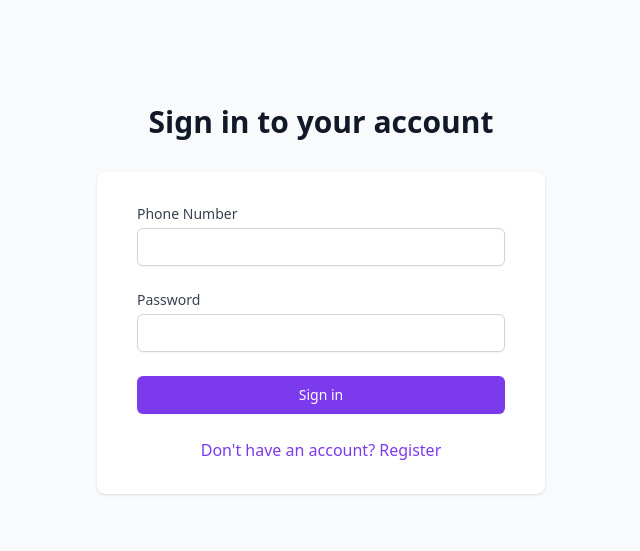
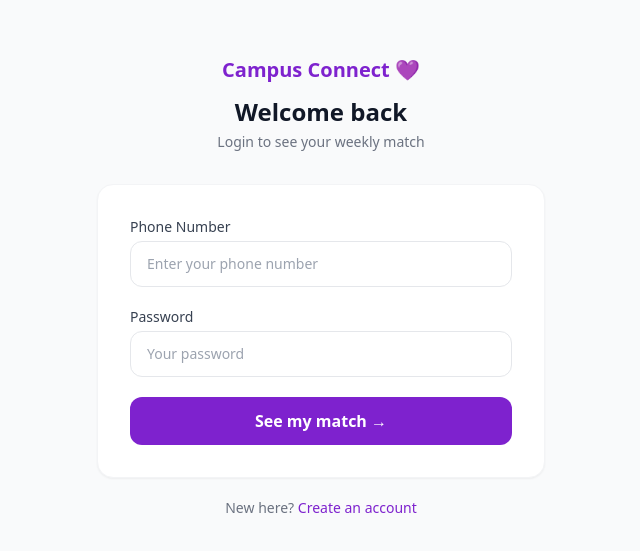
Before and after one commit to DarkKnight52703/campus-connect, a React (Vite) app in the folder client/: page /login in a window 1280 px wide. Shown: the part 113-664 px from the top of the page, without its empty margins (319-959 px from the left). Built offline with nearby package versions, Linux system fonts and the light colour scheme; no server answers.

Commit message:
Redesign: Login.jsx

```diff
--- a/client/src/pages/Login.jsx
+++ b/client/src/pages/Login.jsx
@@ -4,63 +4,64 @@ import { toast } from 'react-hot-toast';
 import { loginUser } from '../api';
 import { useAuth } from '../contexts/AuthContext';
 
-const Login = () => {
+export default function Login() {
   const navigate = useNavigate();
   const { login } = useAuth();
-  const [formData, setFormData] = useState({ phone: '', password: '' });
+  const [loading, setLoading] = useState(false);
+  const [form, setForm] = useState({ phone: '', password: '' });
 
-  const handleChange = (e) => {
-    setFormData({ ...formData, [e.target.name]: e.target.value });
-  };
+  const handle = e => setForm({ ...form, [e.target.name]: e.target.value });
 
-  const handleSubmit = async (e) => {
+  const submit = async e => {
     e.preventDefault();
+    setLoading(true);
     try {
-      const res = await loginUser(formData);
+      const res = await loginUser(form);
       login(res.data.token, res.data.user);
-      toast.success('Logged in successfully!');
+      toast.success('Welcome back!');
       navigate('/dashboard');
-    } catch (error) {
-      toast.error(error.response?.data?.message || 'Login failed');
-    }
+    } catch (err) {
+      toast.error(err.response?.data?.message || 'Login failed');
+    } finally { setLoading(false); }
   };
 
   return (
-    <div className="min-h-screen bg-gray-50 flex flex-col justify-center py-12 sm:px-6 lg:px-8">
-      <div className="sm:mx-auto sm:w-full sm:max-w-md">
-        <h2 className="mt-6 text-center text-3xl font-extrabold text-gray-900">Sign in to your account</h2>
-      </div>
+    <div className="min-h-screen bg-gray-50 flex flex-col justify-center py-10 px-4">
+      <div className="max-w-md mx-auto w-full">
+        <div className="text-center mb-8">
+          <Link to="/" className="text-purple-700 font-bold text-xl">Campus Connect 💜</Link>
+          <h2 className="text-2xl font-bold text-gray-900 mt-3">Welcome back</h2>
+          <p className="text-gray-500 text-sm mt-1">Login to see your weekly match</p>
+        </div>
 
-      <div className="mt-8 sm:mx-auto sm:w-full sm:max-w-md">
-        <div className="bg-white py-8 px-4 shadow sm:rounded-lg sm:px-10">
-          <form className="space-y-6" onSubmit={handleSubmit}>
+        <div className="bg-white rounded-2xl shadow-sm border border-gray-100 p-8">
+          <form onSubmit={submit} className="space-y-5">
             <div>
-              <label className="block text-sm font-medium text-gray-700">Phone Number</label>
-              <div className="mt-1">
-                <input name="phone" type="tel" required className="appearance-none block w-full px-3 py-2 border border-gray-300 rounded-md shadow-sm placeholder-gray-400 focus:outline-none focus:ring-primary-500 focus:border-primary-500 sm:text-sm" value={formData.phone} onChange={handleChange} />
-              </div>
+              <label className="block text-sm font-medium text-gray-700 mb-1">Phone Number</label>
+              <input name="phone" type="tel" required value={form.phone} onChange={handle}
+                placeholder="Enter your phone number"
+                className="w-full border border-gray-200 rounded-xl px-4 py-3 text-sm focus:outline-none focus:ring-2 focus:ring-purple-500 focus:border-transparent" />
             </div>
 
             <div>
-              <label className="block text-sm font-medium text-gray-700">Password</label>
-              <div className="mt-1">
-                <input name="password" type="password" required className="appearance-none block w-full px-3 py-2 border border-gray-300 rounded-md shadow-sm placeholder-gray-400 focus:outline-none focus:ring-primary-500 focus:border-primary-500 sm:text-sm" value={formData.password} onChange={handleChange} />
-              </div>
+              <label className="block text-sm font-medium text-gray-700 mb-1">Password</label>
+              <input name="password" type="password" required value={form.password} onChange={handle}
+                placeholder="Your password"
+                className="w-full border border-gray-200 rounded-xl px-4 py-3 text-sm focus:outline-none focus:ring-2 focus:ring-purple-500 focus:border-transparent" />
             </div>
 
-            <div>
-              <button type="submit" className="w-full flex justify-center py-2 px-4 border border-transparent rounded-md shadow-sm text-sm font-medium text-white bg-primary-600 hover:bg-primary-700 focus:outline-none focus:ring-2 focus:ring-offset-2 focus:ring-primary-500">
-                Sign in
-              </button>
-            </div>
+            <button type="submit" disabled={loading}
+              className="w-full bg-purple-700 text-white font-semibold py-3 rounded-xl hover:bg-purple-800 transition disabled:opacity-60">
+              {loading ? 'Logging in...' : 'See my match →'}
+            </button>
           </form>
-          <div className="mt-6 text-center">
-             <Link to="/register" className="font-medium text-primary-600 hover:text-primary-500">Don't have an account? Register</Link>
-          </div>
         </div>
+
+        <p className="text-center text-sm text-gray-500 mt-5">
+          New here?{' '}
+          <Link to="/register" className="text-purple-700 font-medium hover:underline">Create an account</Link>
+        </p>
       </div>
     </div>
   );
-};
-
-export default Login;
+}
```
